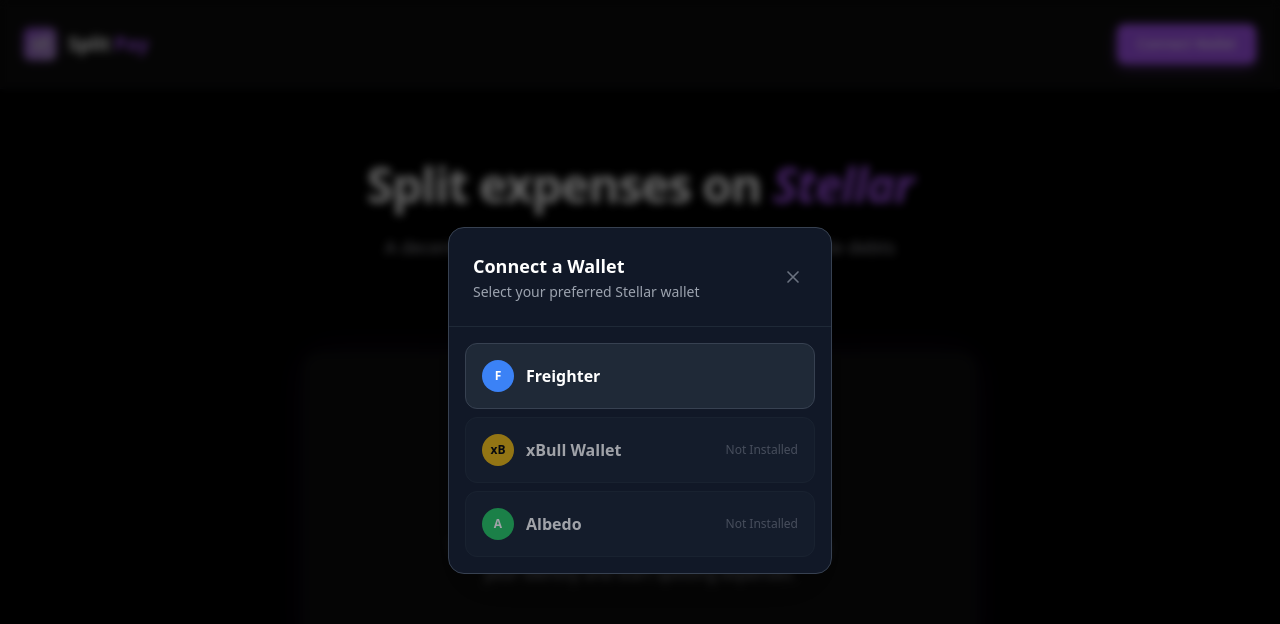
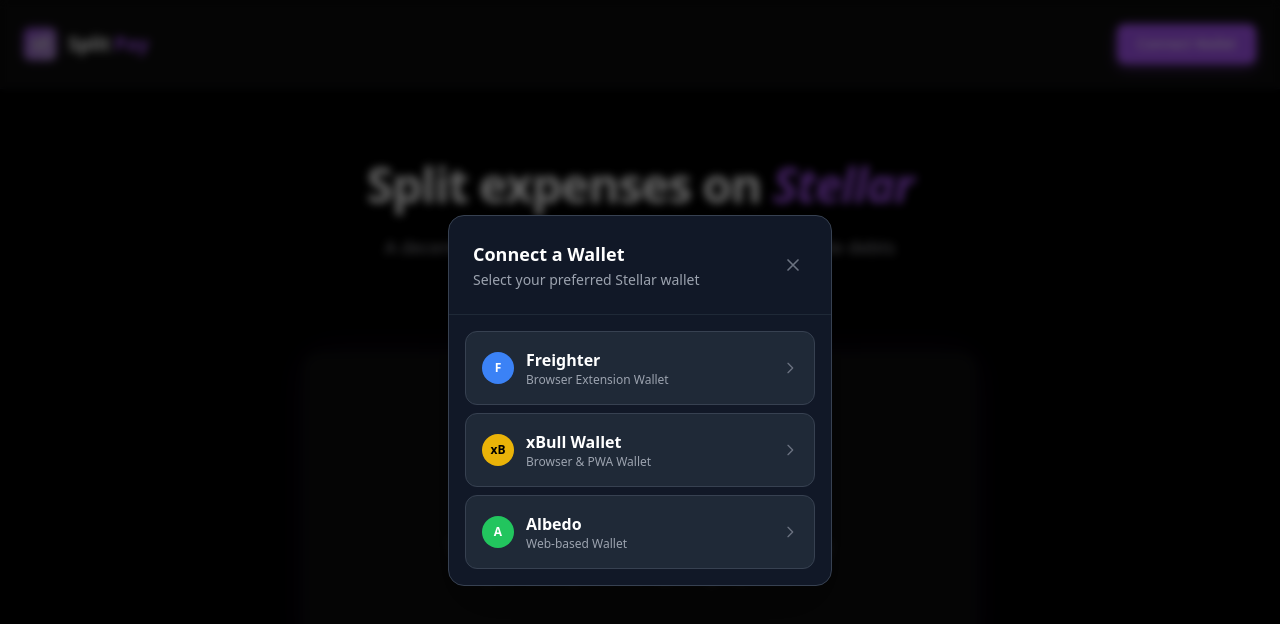
Before and after one commit to muftiarmaan6/split-pay, a React (Vite) app: page / in a window 1280 px wide. Both pictures are taken after a click on the button "Connect Wallet". Shown: the top 624 px of the page. Built offline with nearby package versions, Linux system fonts and the light colour scheme; what @creit-tech/stellar-wallets-kit, @stellar/stellar-sdk would draw is missing.

Commit message:
fix: wallet modal now checks installation only after user clicks a wallet option, not before

```diff
--- a/src/components/WalletModal.jsx
+++ b/src/components/WalletModal.jsx
@@ -1,12 +1,9 @@
 import { useState } from 'react';
 
-// Wallet selection modal + Freighter connection
-// This replaces the broken SWK mock with a proper React-based multi-wallet modal
-
 const WALLETS = [
-  { id: 'freighter', name: 'Freighter', color: 'bg-blue-500', letter: 'F', available: true },
-  { id: 'xbull', name: 'xBull Wallet', color: 'bg-yellow-500 text-black', letter: 'xB', available: false },
-  { id: 'albedo', name: 'Albedo', color: 'bg-green-500', letter: 'A', available: false },
+  { id: 'freighter', name: 'Freighter', color: 'bg-blue-500', letter: 'F', description: 'Browser Extension Wallet' },
+  { id: 'xbull', name: 'xBull Wallet', color: 'bg-yellow-500 text-black', letter: 'xB', description: 'Browser & PWA Wallet' },
+  { id: 'albedo', name: 'Albedo', color: 'bg-green-500', letter: 'A', description: 'Web-based Wallet' },
 ];
 
 export default function WalletModal({ isOpen, onClose, onConnect }) {
@@ -15,35 +12,56 @@
 
   if (!isOpen) return null;
 
-  const handleSelect = async (wallet) => {
-    if (!wallet.available) {
-      setError(`${wallet.name} is not installed. Please install it or choose another wallet.`);
-      return;
-    }
-
+  const checkAndConnect = async (wallet) => {
     setConnecting(wallet.id);
     setError(null);
 
     try {
       if (wallet.id === 'freighter') {
-        // Dynamically import freighter-api to connect
         const freighterApi = await import('@stellar/freighter-api');
 
-        // v6 API: requestAccess returns { address, error }
+        // Check if Freighter is actually installed
+        const isInstalled = await freighterApi.isConnected();
+        if (!isInstalled) {
+          throw new Error('Freighter wallet is not installed. Please install the Freighter browser extension and try again.');
+        }
+
         const result = await freighterApi.requestAccess();
-
-        if (result.error) {
-          throw new Error(result.error);
-        }
+        if (result.error) throw new Error(result.error);
 
         const address = typeof result === 'string' ? result : result.address;
         if (address) {
           onConnect(address);
           onClose();
         } else {
-          throw new Error('No address returned from Freighter');
+          throw new Error('No address returned from Freighter.');
+        }
+
+      } else if (wallet.id === 'xbull') {
+        // Check for xBull — it injects window.xBullSDK
+        if (!window.xBullSDK) {
+          throw new Error('xBull Wallet is not installed. Please install the xBull browser extension and try again.');
+        }
+        const result = await window.xBullSDK.connect();
+        if (result?.publicKey) {
+          onConnect(result.publicKey);
+          onClose();
+        }
+
+      } else if (wallet.id === 'albedo') {
+        // Check for Albedo — it's web-based, try dynamic import
+        try {
+          const albedo = await import('albedo-link');
+          const result = await albedo.default.publicKey({});
+          if (result?.pubkey) {
+            onConnect(result.pubkey);
+            onClose();
+          }
+        } catch {
+          throw new Error('Albedo wallet is not available. Please ensure pop-ups are enabled or install the Albedo extension.');
         }
       }
+
     } catch (err) {
       console.error('Wallet connection error:', err);
       setError(err.message || 'Connection failed. Please try again.');
@@ -55,7 +73,7 @@
   return (
     <div
       className="fixed inset-0 z-50 flex items-center justify-center bg-black/60 backdrop-blur-sm"
-      onClick={(e) => { if (e.target === e.currentTarget) onClose(); }}
+      onClick={(e) => { if (e.target === e.currentTarget) { onClose(); setError(null); } }}
     >
       <div className="bg-gray-900 border border-gray-700 rounded-2xl w-full max-w-sm overflow-hidden shadow-2xl animate-fade-in-up">
         {/* Header */}
@@ -65,7 +83,7 @@
             <p className="text-gray-400 text-sm mt-0.5">Select your preferred Stellar wallet</p>
           </div>
           <button
-            onClick={onClose}
+            onClick={() => { onClose(); setError(null); }}
             className="text-gray-500 hover:text-white transition-colors p-1"
           >
             <svg className="w-5 h-5" fill="none" viewBox="0 0 24 24" stroke="currentColor">
@@ -74,44 +92,48 @@
           </button>
         </div>
 
-        {/* Wallet options */}
+        {/* Wallet Options */}
         <div className="p-4 space-y-2">
           {WALLETS.map((wallet) => (
             <button
               key={wallet.id}
-              onClick={() => handleSelect(wallet)}
+              onClick={() => checkAndConnect(wallet)}
               disabled={connecting !== null}
               className={`w-full flex items-center justify-between p-4 rounded-xl transition-all border group
-                ${wallet.available
-                  ? 'bg-gray-800 hover:bg-gray-700 border-gray-700 hover:border-purple-500 cursor-pointer'
-                  : 'bg-gray-800/50 border-gray-800 cursor-not-allowed opacity-60'
-                }
+                bg-gray-800 hover:bg-gray-700 border-gray-700 hover:border-purple-500 cursor-pointer
                 ${connecting === wallet.id ? 'border-purple-500 bg-gray-700' : ''}
+                ${connecting !== null && connecting !== wallet.id ? 'opacity-50' : ''}
               `}
             >
               <span className="text-white font-semibold flex items-center gap-3">
                 <div className={`w-8 h-8 ${wallet.color} rounded-full flex items-center justify-center font-bold text-xs`}>
                   {wallet.letter}
                 </div>
-                {wallet.name}
+                <div className="text-left">
+                  <div>{wallet.name}</div>
+                  <div className="text-xs text-gray-400 font-normal">{wallet.description}</div>
+                </div>
               </span>
               <span className="text-xs">
                 {connecting === wallet.id ? (
                   <span className="text-purple-400 animate-pulse">Connecting...</span>
-                ) : wallet.available ? (
-                  <span className="text-green-400 opacity-0 group-hover:opacity-100 transition-opacity">Detected ✓</span>
                 ) : (
-                  <span className="text-gray-500">Not Installed</span>
+                  <svg className="w-4 h-4 text-gray-500 group-hover:text-purple-400 transition-colors" fill="none" viewBox="0 0 24 24" stroke="currentColor">
+                    <path strokeLinecap="round" strokeLinejoin="round" strokeWidth="2" d="M9 5l7 7-7 7" />
+                  </svg>
                 )}
               </span>
             </button>
           ))}
         </div>
 
-        {/* Error message */}
+        {/* Error message — only shows AFTER clicking a wallet */}
         {error && (
-          <div className="mx-4 mb-4 p-3 bg-red-900/20 border border-red-500/30 rounded-lg text-red-300 text-xs">
-            {error}
+          <div className="mx-4 mb-4 p-3 bg-red-900/20 border border-red-500/30 rounded-lg text-red-300 text-xs flex items-start gap-2">
+            <svg className="w-4 h-4 text-red-400 flex-shrink-0 mt-0.5" fill="none" viewBox="0 0 24 24" stroke="currentColor">
+              <path strokeLinecap="round" strokeLinejoin="round" strokeWidth="2" d="M12 8v4m0 4h.01M21 12a9 9 0 11-18 0 9 9 0 0118 0z" />
+            </svg>
+            <span>{error}</span>
           </div>
         )}
       </div>
```
